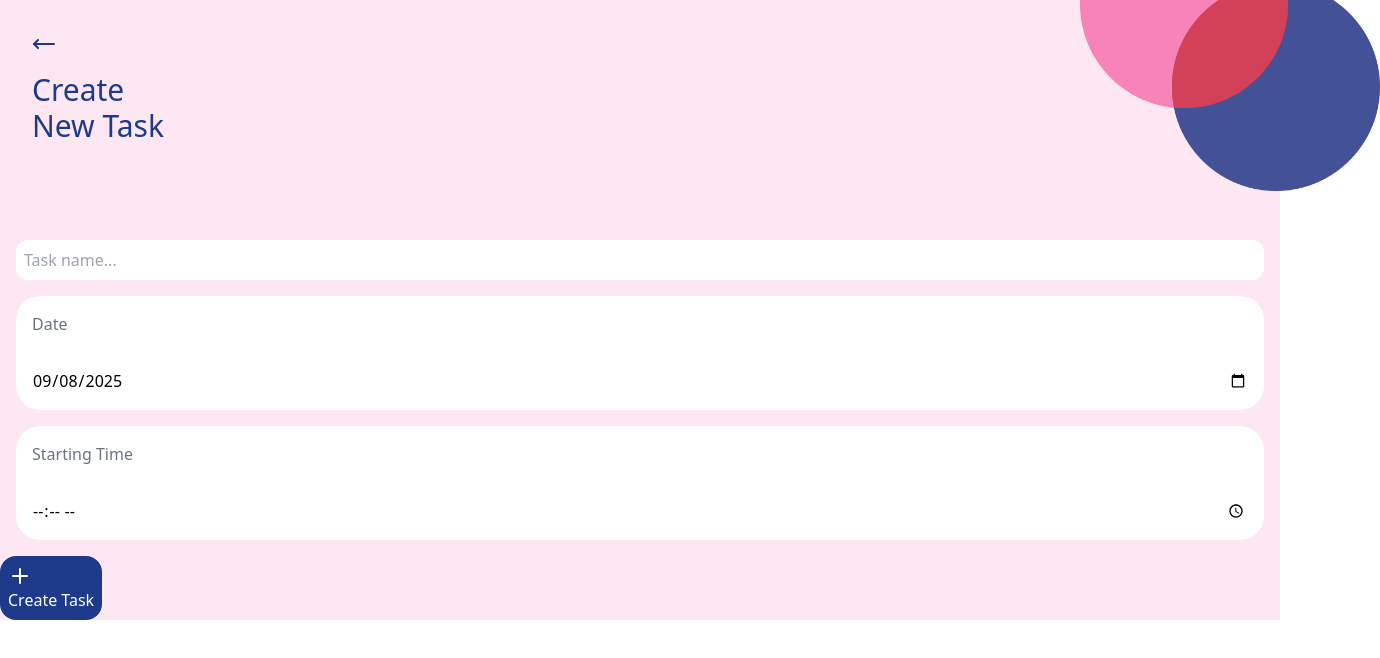
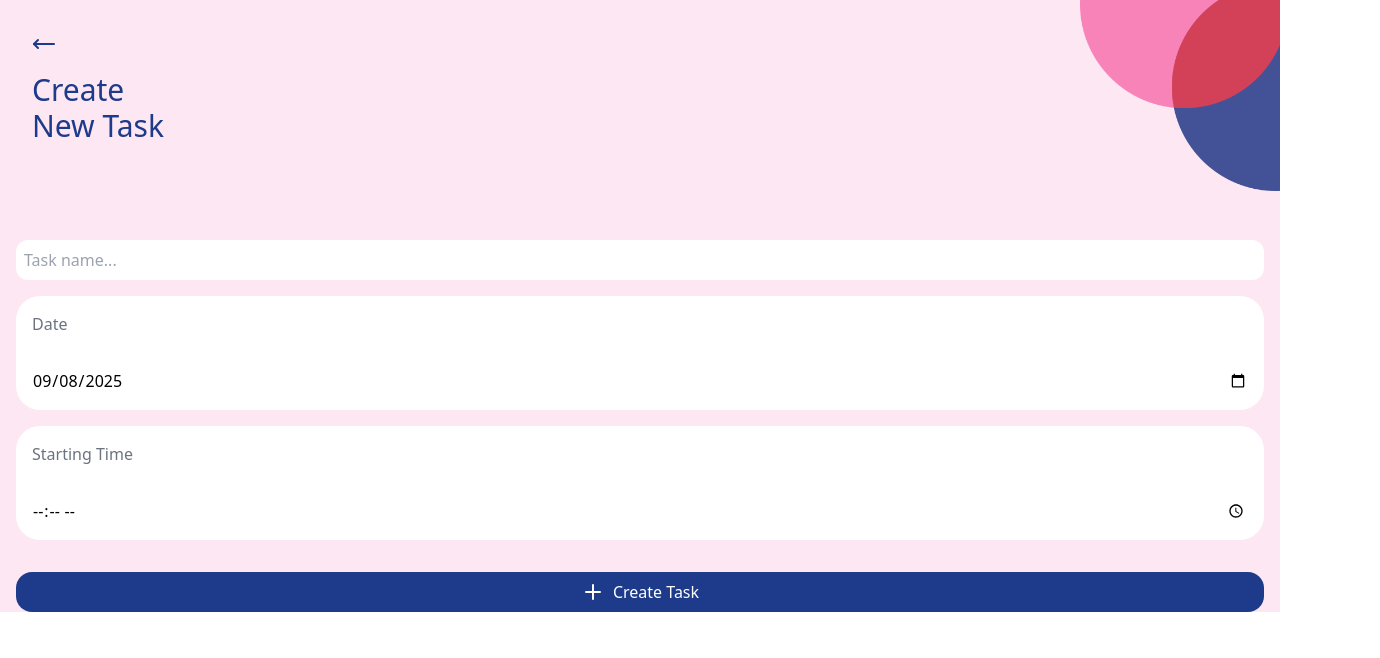
Before and after one commit to MerrrveOztuuurk/React-taskly, a React (Vite) app: page /newtask in a window 1280 px wide. Shown: the top 658 px of the page, 1380 px wide, since content can reach past the window. Built offline with nearby package versions, Linux system fonts and the light colour scheme.

Commit message:
new task screen completed

```diff
--- a/src/App.css
+++ b/src/App.css
@@ -21,3 +21,10 @@
   -ms-overflow-style: none; /* IE ve Edge */
   scrollbar-width: none; /* Firefox */
 }
+html, body, #root {
+  margin: 0;
+  padding: 0;
+  height: 100%;
+  width: 100%;
+  overflow-x: hidden; /* Yan kaydırmayı kapatır */
+}
--- a/src/components/CreateTaskButton.tsx
+++ b/src/components/CreateTaskButton.tsx
@@ -3,8 +3,8 @@ import React from 'react'
 
 const CreateTaskButton = () => {
   return (
-    <div className='flex'>
-      <button className='bg-blue-900 p-2 rounded-2xl text-white'>
+    <div className='flex flex-col gap-4 mx-4 my-8'>
+      <button className='bg-blue-900 p-2 rounded-2xl text-white flex items-center justify-center gap-2'>
         <Plus />
       <span className='text-white'>Create Task</span>
       </button>
--- a/src/screens/Home.tsx
+++ b/src/screens/Home.tsx
@@ -9,7 +9,7 @@ const Home = () => {
 
 
   return (
-    <div>
+    <div className='h-screen'>
      <Navbar />
      <TaskList />
      <TomorrowPreview />
```
